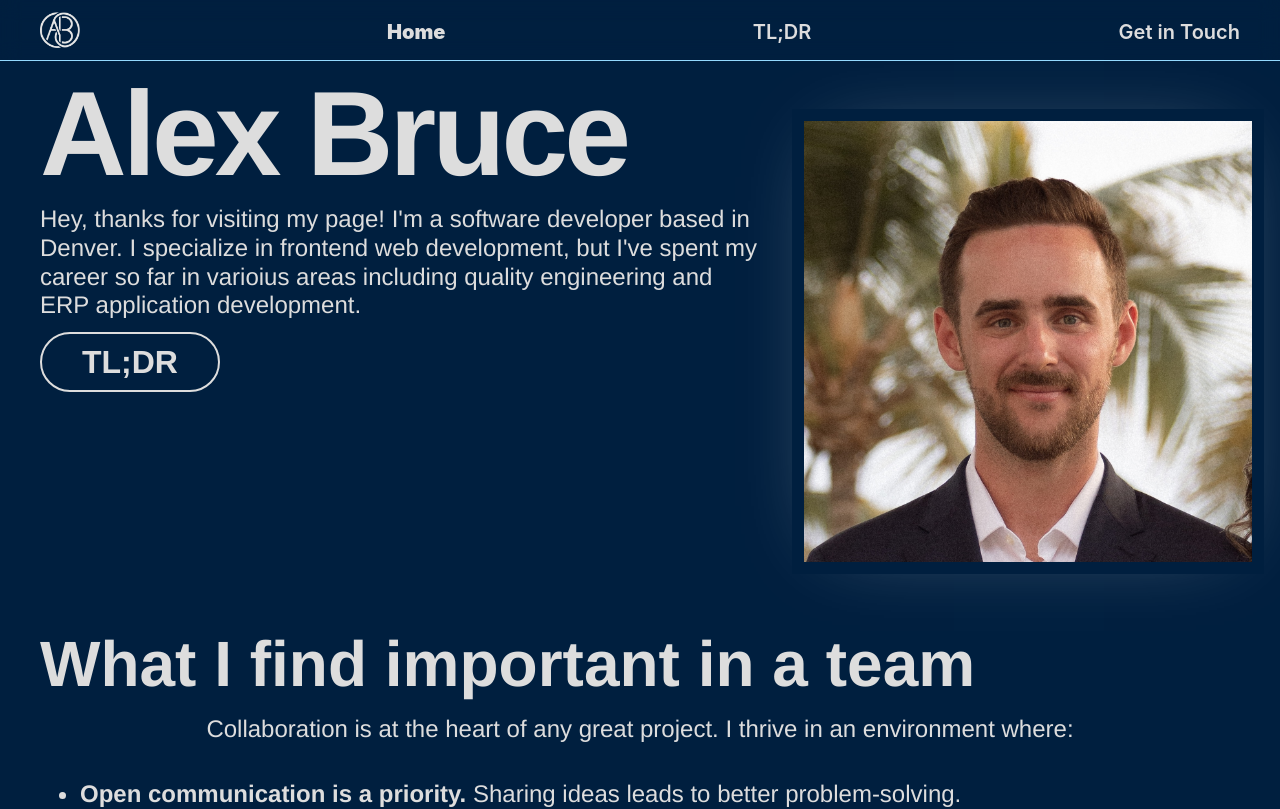
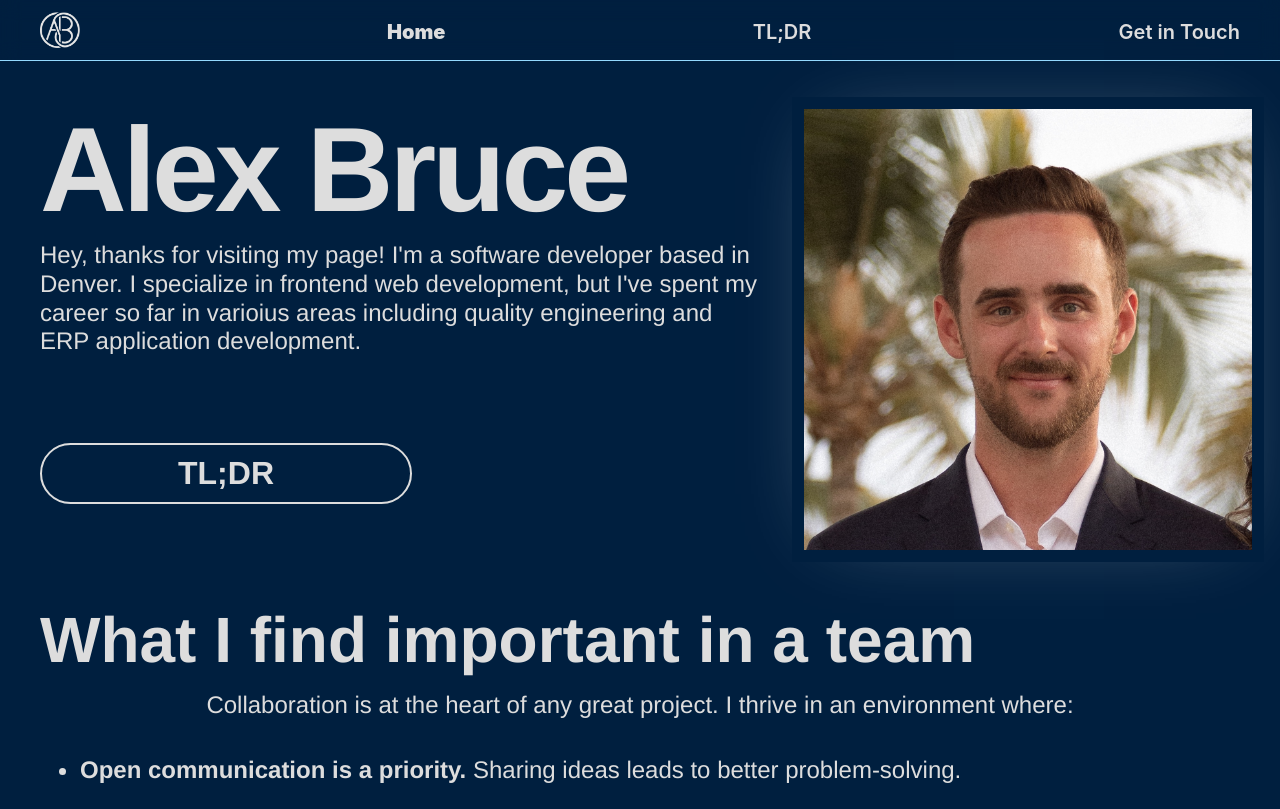
Before and after one commit to Alexbruce1/portfolio2024, a React (Create React App) app: page / in a window 1280 px wide. Shown: the top 809 px of the page. Built offline with nearby package versions, Linux system fonts and the light colour scheme.

Commit message:
Update the spacing at th etop of Home

```diff
--- a/src/Components/Home.css
+++ b/src/Components/Home.css
@@ -16,6 +16,14 @@
   text-align: left;
   margin-right: 2em;
   max-width: 60%;
+  display: flex;
+  flex-direction: column;
+  justify-content: space-between;
+}
+
+.home-text,
+.home-image-container {
+  padding: 36px 0;
 }
 
 .home-headline {
@@ -29,6 +37,8 @@
   font-size: 120px;
   margin: 0;
   letter-spacing: -4px;
+  width: 100%;
+  text-align: left;
 }
 
 .main-paragraph {
@@ -43,7 +53,6 @@
 }
 
 .home-image-container {
-  padding: 3em 0;
   width: 40%;
 }
 
@@ -94,9 +103,15 @@
   transition-duration: .2s;
 }
 
+.home-link-tldr {
+  margin: auto 0;
+  text-align: center;
+  width: 40%;
+}
+
 .home-link:hover {
   background-color: #147efb;
-  color: var(--background-color);
+  color: var(--light-text);
   box-shadow: 10px 10px 20px rgba(var(--background-color), 1);
 }
 
--- a/src/Components/Home.js
+++ b/src/Components/Home.js
@@ -24,7 +24,7 @@ function Home({ isMobile }) {
             <p className="home-p main-paragraph">
               Hey, thanks for visiting my page! I'm a software developer based in Denver. I specialize in frontend web development, but I've spent my career so far in varioius areas including quality engineering and ERP application development.
             </p>
-            {!isMobile && <Link className="home-link" to={"/tldr"}>TL;DR</Link>}
+            {!isMobile && <Link className="home-link home-link-tldr" to={"/tldr"}>TL;DR</Link>}
           </div>
           {isMobile && <Link className="home-link" to={"/tldr"}>TL;DR</Link>}
           <div className="home-image-container">
```
